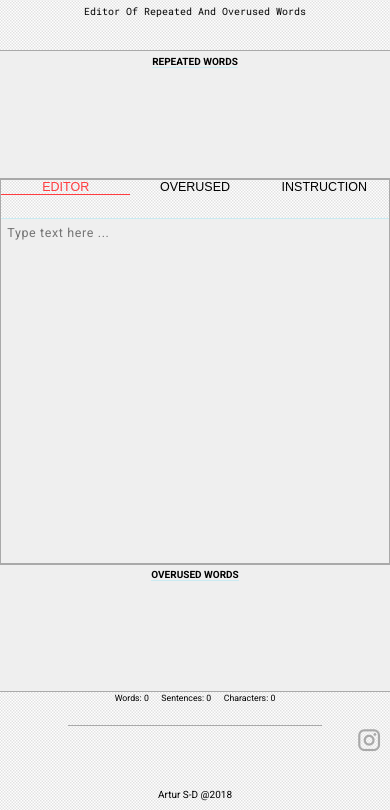
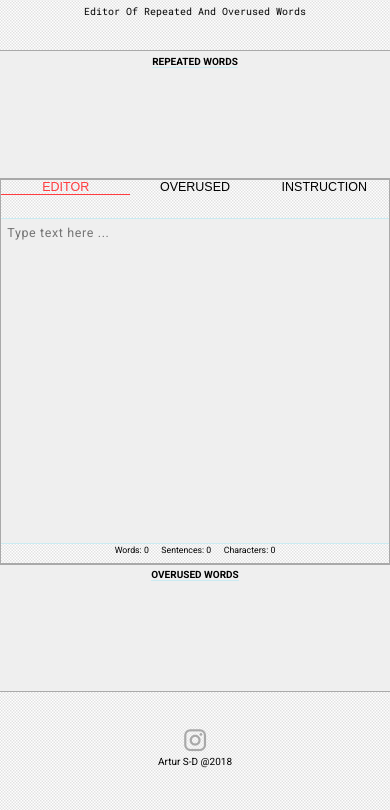
Before and after one commit to arko8919/text-corrector, a website built with webpack: page index.html in a window 390 px wide. Shown: the part 34-844 px from the top of the page. Built offline with nearby package versions, Linux system fonts and the light colour scheme.

Commit message:
major changes to responsive design on mobile phones

```diff
--- a/index.html
+++ b/index.html
@@ -141,16 +141,16 @@
                     </article>
                 </section>
             </div>
+            <div class="string-data">
+                <p>Words: <span>0</span></p>
+                <p>Sentences: <span>0</span></p>
+                <p>Characters: <span>0</span></p>
+            </div>
         </div>
         <div class="col-2 content overused-words">
             <h4>Overused words</h4>
             <div class="overused-words-list"></div>
         </div>
-    </section>
-    <section class="string-data">
-        <p>Words: <span>0</span></p>
-        <p>Sentences: <span>0</span></p>
-        <p>Characters: <span>0</span></p>
     </section>
 </main>
 <footer>
--- a/src/scss/components/_add-overused-words.scss
+++ b/src/scss/components/_add-overused-words.scss
@@ -1,101 +1,105 @@
 .add-overused-words {
-  left : 100%;
+  left: 100%;
   // add custom overused word/words to list
   div:first-child {
-    height : 25%;
-    padding-bottom : calculateRem(10px);
-    border-bottom : calculateRem(1px) solid $carbon;
-    text-align : center;
+    height: 30%;
+    padding-bottom: calculateRem(10px);
+    border-bottom: calculateRem(1px) solid $carbon;
+    text-align: center;
     @media only screen and (min-width: 600px) {
-      height : 100%;
-      padding-top : 5%;
-      padding-bottom : 0;
-      border-bottom : none;
+      height: 100%;
+      padding-top: 5%;
+      padding-bottom: 0;
+      border-bottom: none;
     }
 
     label {
-      display : block;
-      text-transform : uppercase;
+      display: block;
+      text-transform: uppercase;
     }
 
     input {
-      width : 50%;
-      margin-bottom : calculateRem(5px);
-      padding : calculateRem(3px);
+      width: 50%;
+      margin-bottom: calculateRem(5px);
+      padding: calculateRem(3px);
       @media only screen and (min-width: 600px) {
-        width : 80%;
+        width: 80%;
       }
     }
 
     button {
-      display : block;
-      width : 25%;
-      margin : 0 auto;
-      padding : calculateRem(5px);
-      border : none;
-      outline : none;
-      color : $white;
-      background-color : $watermelon;
-      box-shadow : 0 0 5px 0 $black;
-      font-family : $mono-font-family;
-      font-weight : bold;
-      text-transform : uppercase;
-      cursor : pointer;
-      transition : all .5s;
+      display: block;
+      width: 25%;
+      margin: 0 auto;
+      padding: calculateRem(5px);
+      border: none;
+      outline: none;
+      color: $white;
+      background-color: $watermelon;
+      box-shadow: 0 0 5px 0 $black;
+      font-family: $mono-font-family;
+      font-weight: bold;
+      text-transform: uppercase;
+      cursor: pointer;
+      transition: all .5s;
+      @media only screen and (max-width: 480px) and (max-height: 480px) {
+        display: inline-block;
+        padding: calculateRem(3px);
+      }
       @media only screen and (min-width: 600px) {
-        width : 50%;
+        width: 50%;
       }
       &:hover {
-        color : $watermelon;
-        background-color : $white;
+        color: $watermelon;
+        background-color: $white;
       }
     }
 
     p {
-      display : none;
-      margin : calculateRem(40px) calculateRem(20px) 0;
-      padding : calculateRem(5px);
-      border-radius : calculateRem(5px);
-      color : $neutral;
-      background-color : $carbon;
+      display: none;
+      margin: calculateRem(40px) calculateRem(20px) 0;
+      padding: calculateRem(5px);
+      border-radius: calculateRem(5px);
+      color: $neutral;
+      background-color: $carbon;
       @media only screen and (min-width: 600px) {
-        display : block;
+        display: block;
       }
     }
   }
   // example of overused words
   div:last-child {
-    overflow-y : auto;
-    height : 75%;
-    text-align : center;
+    overflow-y: auto;
+    height: 70%;
+    text-align: center;
     @media only screen and (min-width: 600px) {
-      overflow-y : auto;
-      height : 100%;
-      padding-top : calculateRem(50px);
-      border-left : 1px solid $carbon;
+      overflow-y: auto;
+      height: 100%;
+      padding-top: calculateRem(50px);
+      border-left: 1px solid $carbon;
     }
 
     h3 {
-      margin : 0 calculateRem(10px);
+      margin: 0 calculateRem(10px);
     }
     ol {
-      padding : calculateRem(5px);
+      padding: calculateRem(5px);
       @media only screen and (min-width: 600px) {
-        text-align : left;
+        text-align: left;
       }
       li {
-        display : inline-block;
-        position : relative;
-        width : calculateRem(160px);
-        margin : calculateRem(5px);
-        padding-left : calculateRem(50px);
+        display: inline-block;
+        position: relative;
+        width: calculateRem(160px);
+        margin: calculateRem(5px);
+        padding-left: calculateRem(50px);
         button {
           @include center(false, true);
-          left : 0;
-          color : $neutral;
-          background-color : $watermelon;
-          font-size : calculateRem(20px);
-          cursor : pointer;
+          left: 0;
+          color: $neutral;
+          background-color: $watermelon;
+          font-size: calculateRem(20px);
+          cursor: pointer;
         }
       }
     }
--- a/src/scss/components/_editor.scss
+++ b/src/scss/components/_editor.scss
@@ -1,4 +1,5 @@
 .editor {
+  position: relative;
   height : 60%;
   border-right : calculateRem(1px) solid #A9A9A9;
   border-left : calculateRem(1px) solid #A9A9A9;
@@ -11,9 +12,6 @@
     font-size : 0;
     text-align : center;
     user-select : none;
-    @media only screen and (min-width: 468px) and (max-height: 468px) {
-      display: none;
-    }
     .editor-nav-buttons {
       width : 33.33%;
       margin : 0;
@@ -41,10 +39,14 @@
     position : relative;
     left : 0;
     width : 100%;
-    height : 90%;
+    height : 85%;
+    transition: all .5s;
+    @media only screen and (orientation: landscape) and (max-height: 321px) {
+      height: 80%;
+    }
     section {
       position : absolute;
-      top : 0;
+      top: 0;
       width : 100%;
       height : 100%;
     }
--- a/src/scss/components/_side-content.scss
+++ b/src/scss/components/_side-content.scss
@@ -2,6 +2,7 @@
   overflow-y : auto;
   position : relative;
   z-index : 10;
+  min-height: 10rem;
   height : 20%;
   padding : calculateRem(5px);
   background-color : $neutral;
@@ -33,6 +34,7 @@
 }
 
 .overused-words {
+  min-height: 10rem;
   // customize the label
   label {
     display : block;
--- a/src/scss/components/_string-data.scss
+++ b/src/scss/components/_string-data.scss
@@ -1,13 +1,18 @@
 .string-data {
+  border-top: calculateRem(1px) solid $sky;
   overflow : hidden;
-  width : 65%;
-  margin : 0 auto;
-  border-bottom : 1px solid $carbon;
+  width : 100%;
   text-align : center;
+  position: absolute;
+  height: 5%;
+  bottom: 0;
+  @media only screen and (orientation: landscape) and (max-height: 321px) {
+    height: 10%;
+  }
   p {
     display : inline-block;
     margin : 0;
-    padding : 0 calculateRem(8px);
+    padding : 0 calculateRem(8px) 0 calculateRem(8px);
     font-size : calculateRem(14px);
   }
 }
--- a/src/scss/layout/_footer.scss
+++ b/src/scss/layout/_footer.scss
@@ -2,9 +2,11 @@ footer {
   position : relative;
   height : 10%;
   text-align: center;
+  @media only screen and (max-width: 600px), screen and (max-height: 468px) and (orientation: landscape) {
+    min-height: 6rem;
+  }
   .social-media {
-    margin-right: 2%;
-    text-align: right;
+    text-align: center;
     a {
       font-size: calculateRem(42px);
       color: $carbon;
@@ -13,7 +15,7 @@ footer {
   }
 
   p {
-    @include center(true, false);
-    bottom : 0;
+    margin: 0;
+    padding: 0;
   }
 }
--- a/src/scss/layout/_header.scss
+++ b/src/scss/layout/_header.scss
@@ -3,6 +3,10 @@ header {
   font-family : $mono-font-family;
   @media only screen and (min-width: 600px) {
     height : 20%;
+  }
+
+  @media only screen and (max-width: 600px), screen and (max-height: 468px) and (orientation: landscape) {
+    min-height: 6rem;
   }
   h1 {
     margin : 0;
@@ -11,8 +15,5 @@ header {
   }
   p {
     text-align : center;
-    @media only screen and (min-width: 468px) and (max-height: 468px) {
-      display: none;
-    }
   }
 }
--- a/src/scss/layout/_main.scss
+++ b/src/scss/layout/_main.scss
@@ -1,29 +1,25 @@
 main {
-  overflow : hidden;
-  height : 80%;
+  overflow: hidden;
+  height: 80%;
   @media only screen and (min-width: 600px) {
-    height : 70%;
+    height: 70%;
   }
-  @media only screen and (min-width: 468px) and (max-height: 468px) {
-    height: 100%;
+  @media only screen and (max-width: 480px), screen and (max-height: 468px) and (orientation: landscape) {
+    min-height:  40rem;
   }
-  .string-data {
-    height : 8%;
+
+  @media only screen and (min-width: 481px), screen and (max-height: 468px) and (orientation: landscape) {
+    min-height:  30rem;
+  }
+
+  .container {
+    height: 92%;
     @media only screen and (min-height: 468px) {
-      height : 5%;
-    }
-  }
-  .container {
-    height : 92%;
-    @media only screen and (min-height: 468px) {
-      height : 95%;
+      height: 95%;
     }
     .content {
-      border-top : calculateRem(1px) solid #A9A9A9;
-      border-bottom : calculateRem(1px) solid #A9A9A9;
-      .editor-sections {
-        transition : all .5s;
-      }
+      border-top: calculateRem(1px) solid #A9A9A9;
+      border-bottom: calculateRem(1px) solid #A9A9A9;
     }
   }
 }
--- a/src/scss/style.scss
+++ b/src/scss/style.scss
@@ -21,6 +21,9 @@ html {
   box-sizing: border-box;
   height: 100%;
   font-size: 100%;
+  @media only screen and (max-width: 320px) {
+    font-size: 8px;
+  }
 
   @media only screen and (min-width: 321px) {
     font-size: 10px;
@@ -42,7 +45,7 @@ html {
     font-size: 18px;
   }
 
-  @media only screen and (min-width: 400px) and (max-height: 468px) {
+  @media only screen and (orientation: landscape) and (max-height: 468px) {
     font-size: 12px;
   }
 }
```
Also changed, not shown: dist/bundle.js, dist/index.html.
